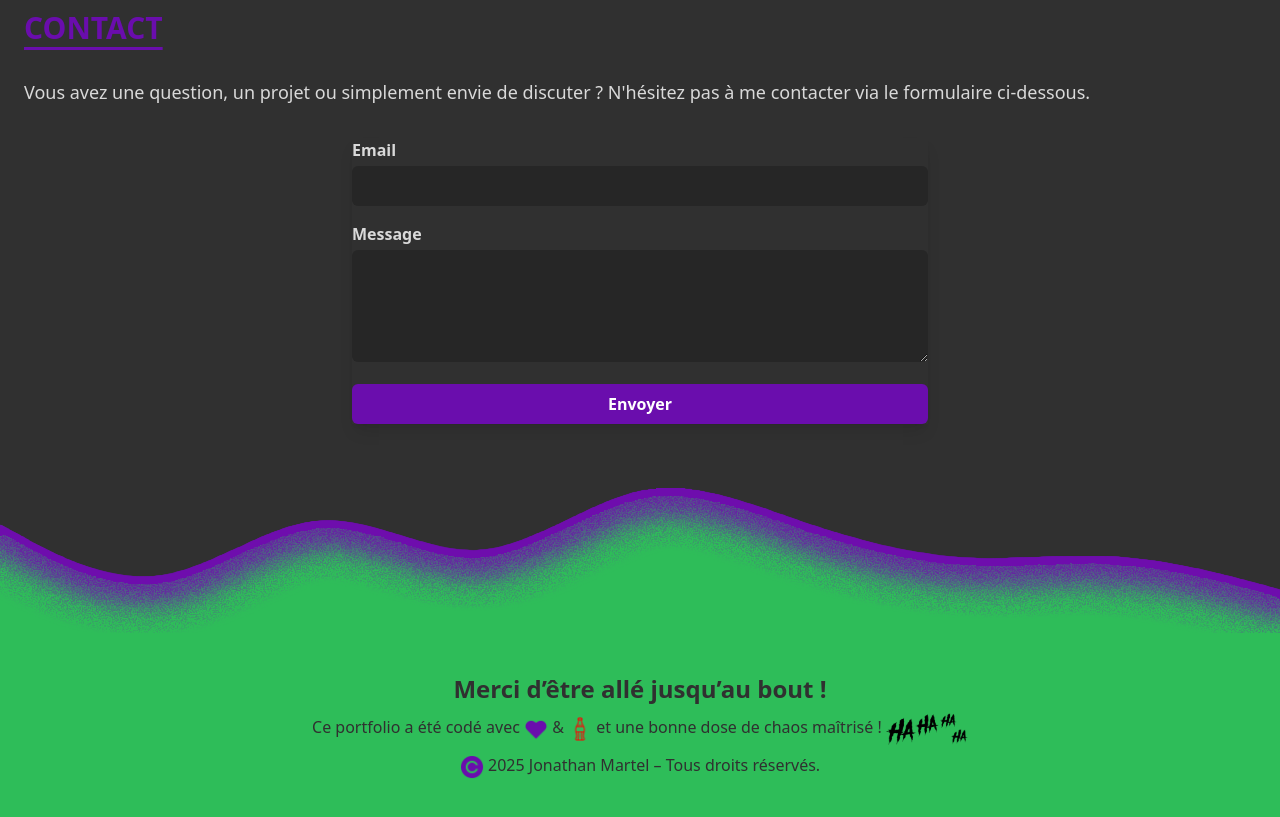
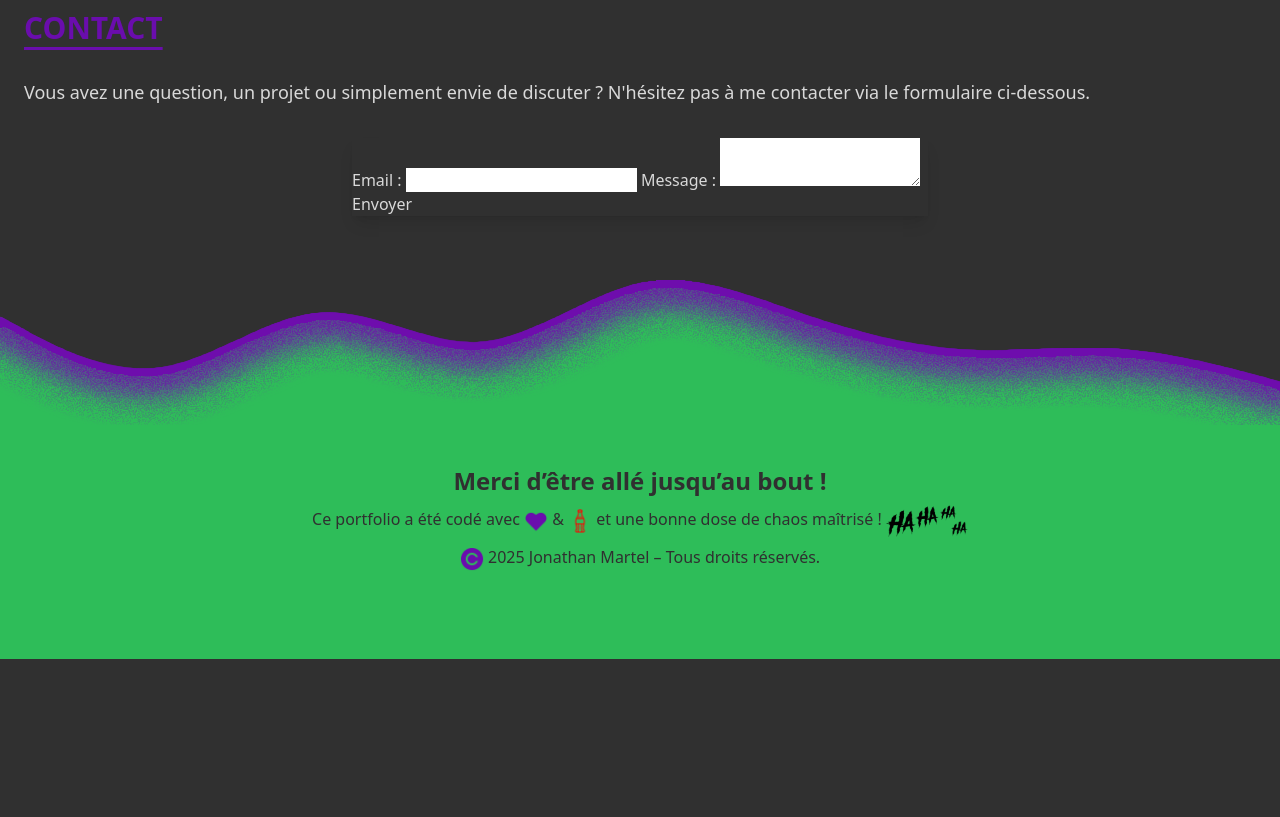
Before and after one commit to Jo0ker64/jonathan-dev-portfolio, a website: page index.html in a window 1280 px wide. Shown: the part 5000-5817 px from the top of the page. After the commit the page ends 5659 px from the top, so only its background shows below. Drawn offline with Linux system fonts and the light colour scheme.

Commit message:
mise en place de formspree

```diff
--- a/index.html
+++ b/index.html
@@ -910,7 +910,16 @@
                 formulaire ci-dessous.
             </p>
             <div class="bg-neutralLight dark:bg-neutralDark shadow-lg max-w-xl mx-auto">
-                <form action="https://formspree.io/f/xpwrwngd" method="POST" class="space-y-4">
+                <form action="https://formspree.io/f/xpwrwngd" method="POST">
+                    <label>Email :
+                        <input type="email" name="email" required>
+                    </label>
+                    <label>Message :
+                        <textarea name="message" required></textarea>
+                    </label>
+                    <button type="submit">Envoyer</button>
+                </form>
+                <!-- <form action="https://formspree.io/f/xpwrwngd" method="POST" class="space-y-4">
                     <div>
                         <label for="email"
                             class="block text-left font-semibold mb-1 text-neutralDark dark:text-neutralLight">Email</label>
@@ -927,7 +936,7 @@
                         class="bg-jokerPurple text-white font-bold px-6 py-2 rounded-md hover:opacity-80 transition w-full">
                         Envoyer
                     </button>
-                </form>
+                </form> -->
                 <div id="formStatus" class="hidden text-center text-green-500 mt-4">
                     Message envoyé avec succès !
                 </div>
```
